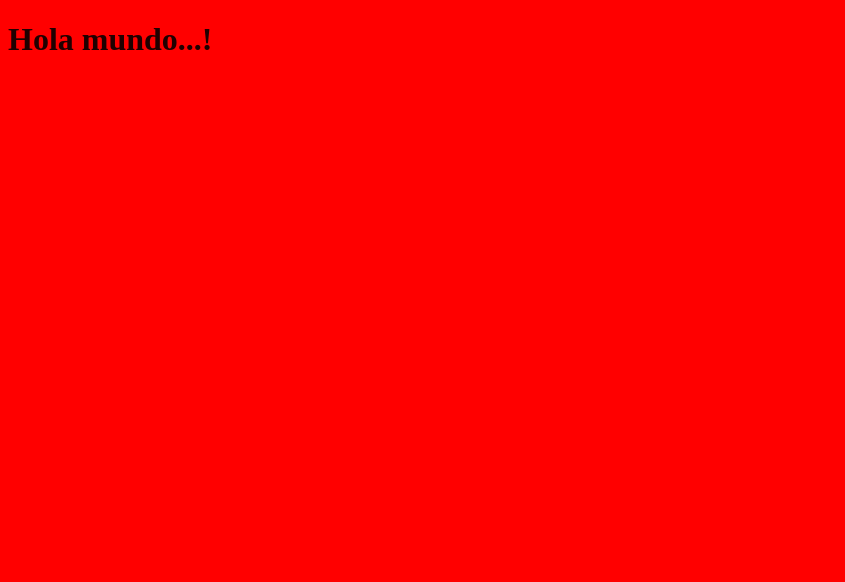
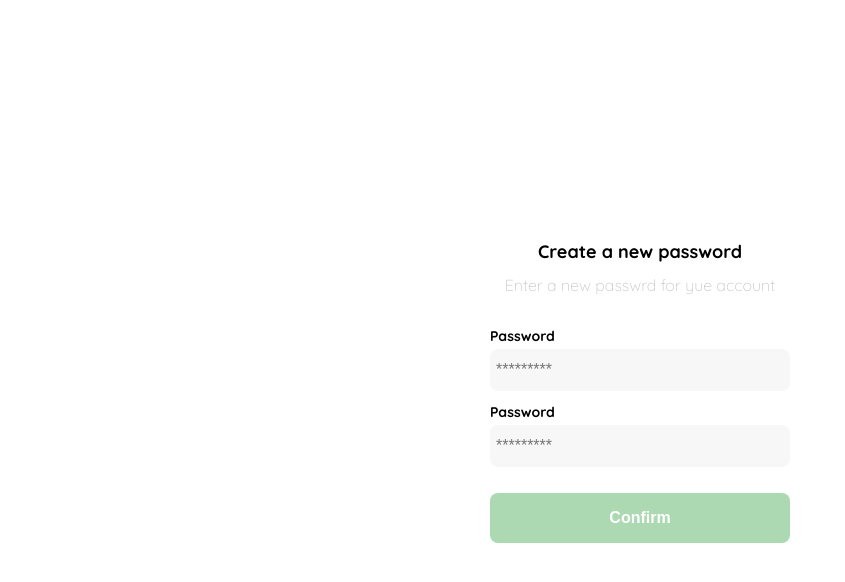
Before and after one commit to vtorresm/react-yard-sale, a React app: page / in a window 1280 px wide. Shown: the top 582 px of the page, without its empty margins (0-845 px from the left). Built offline with nearby package versions, Linux system fonts and the light colour scheme.

Commit message:
Agregando estilos a componentes

```diff
--- a/public/index.html
+++ b/public/index.html
@@ -4,6 +4,12 @@
     <meta charset="UTF-8" />
     <meta http-equiv="X-UA-Compatible" content="IE=edge" />
     <meta name="viewport" content="width=device-width, initial-scale=1.0" />
+    <link rel="preconnect" href="https://fonts.googleapis.com" />
+    <link rel="preconnect" href="https://fonts.gstatic.com" crossorigin />
+    <link
+      href="https://fonts.googleapis.com/css2?family=Quicksand:wght@300;500;700&display=swap"
+      rel="stylesheet"
+    />
     <title>React Yard Sale</title>
   </head>
   <body>
--- a/src/components/App.jsx
+++ b/src/components/App.jsx
@@ -1,9 +1,16 @@
 import React from 'react';
 
-import '../styles/global.scss';
+import Layout from '../containers/Layout';
+import Login from '../containers/Login';
+
+import '../styles/global.css';
 
 const App = () => {
-  return <h1>Hola mundo...!</h1>;
+  return (
+    <Layout>
+      <Login />
+    </Layout>
+  );
 };
 
 export default App;
--- /dev/null
+++ b/src/containers/Layout.jsx
@@ -0,0 +1,11 @@
+import React, { Children } from 'react';
+
+const Layout = ({children}) => {
+  return (
+    <div className="Layout">
+      {children}
+    </div>
+  );
+};
+
+export default Layout;
--- a/src/containers/Login.jsx
+++ b/src/containers/Login.jsx
@@ -1,4 +1,6 @@
 import React from 'react';
+
+import '../styles/Login.scss';
 
 const Login = () => {
   return (
--- /dev/null
+++ b/src/styles/Login.scss
@@ -0,0 +1,70 @@
+@import 'vars';
+
+.login {
+  width: 100%;
+  height: 100vh;
+  display: grid;
+  place-items: center;
+}
+.form-container {
+  display: grid;
+  grid-template-rows: auto 1fr auto;
+  width: 300px;
+}
+.logo {
+  width: 150px;
+  margin-bottom: 48px;
+  justify-self: center;
+  display: none;
+}
+.title {
+  font-size: var(--lg);
+  margin-bottom: 12px;
+  text-align: center;
+}
+.subtitle {
+  color: var(--very-light-pink);
+  font-size: var(--md);
+  font-weight: 300;
+  margin-top: 0;
+  margin-bottom: 32px;
+  text-align: center;
+}
+.form {
+  display: flex;
+  flex-direction: column;
+}
+.label {
+  font-size: var(--sm);
+  font-weight: bold;
+  margin-bottom: 4px;
+}
+.input {
+  background-color: var(--text-input-field);
+  border: none;
+  border-radius: 8px;
+  height: 30px;
+  font-size: var(--md);
+  padding: 6px;
+  margin-bottom: 12px;
+}
+.primary-button {
+  background-color: var(--hospital-green);
+  border-radius: 8px;
+  border: none;
+  color: var(--white);
+  width: 100%;
+  cursor: pointer;
+  font-size: var(--md);
+  font-weight: bold;
+  height: 50px;
+}
+.login-button {
+  margin-top: 14px;
+  margin-bottom: 30px;
+}
+@media (max-width: 640px) {
+  .logo {
+    display: block;
+  }
+}
--- /dev/null
+++ b/src/styles/_vars.scss
@@ -0,0 +1,11 @@
+:root {
+  --white: #ffffff;
+  --black: #000000;
+  --dark: #232830;
+  --very-light-pink: #c7c7c7;
+  --text-input-field: #f7f7f7;
+  --hospital-green: #acd9b2;
+  --sm: 14px;
+  --md: 16px;
+  --lg: 18px;
+}
--- /dev/null
+++ b/src/styles/global.css
@@ -0,0 +1,4 @@
+body {
+  margin: 0;
+  font-family: 'Quicksand', sans-serif;
+}
--- a/src/styles/global.scss
+++ /dev/null
@@ -1,7 +0,0 @@
-$base-color: #ff0000;
-$color: rgba(black, 0.88);
-
-body {
-  background-color: $base-color;
-  color: $color;
-}
--- a/webpack.config.js
+++ b/webpack.config.js
@@ -30,7 +30,7 @@
 				]
 			},
 			{
-				test: /\.s[ac]ss$/i,
+				test: /\.(css|scss)$/,
 				use: [
 					"style-loader",
 					"css-loader",
```
